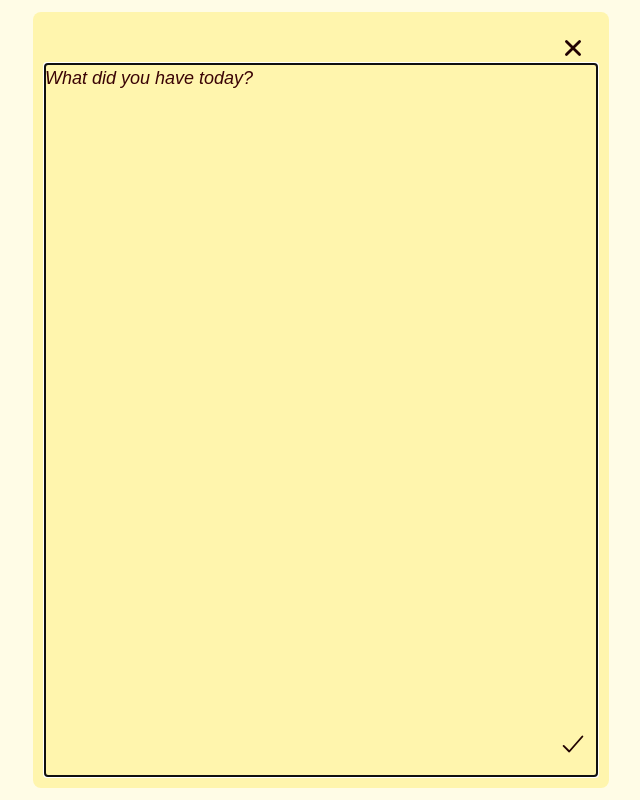
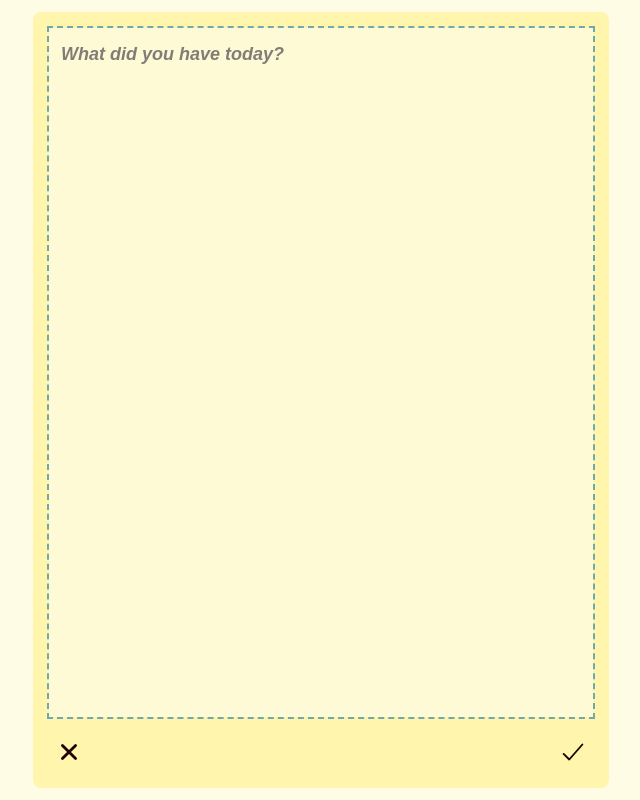
Before and after one commit to jloleysens/my-food-journal, a React (Create React App) app: page / in a window 1280 px wide. Both pictures are taken after a click on the button 640 px from the left and 754 px from the top of the page. Shown: the whole page, without its empty margins (319-959 px from the left). Built offline with nearby package versions, Linux system fonts and the light colour scheme.

Commit message:
styling and layout updates

```diff
--- a/src/App.tsx
+++ b/src/App.tsx
@@ -37,8 +37,6 @@ function App() {
     return <div>Loading...</div>;
   }
 
-  console.log(days);
-
   return (
     <>
       <div className="phone-content-width sm:w-96 md:w-144 mx-auto my-0 overflow-auto pt-10 pb-24 bg-lightBg text-black leading-6">
--- a/src/containers/AddEntry.module.css
+++ b/src/containers/AddEntry.module.css
@@ -1,5 +1,6 @@
 .addEntry span[contenteditable]:empty::before {
   content: attr(data-placeholder);
   font-style: italic;
-  color: theme(colors.darkestShade);
+  color: theme(colors.subduedText);
+  font-weight: theme(fontWeight.semibold);
 }
--- a/src/containers/AddEntry.tsx
+++ b/src/containers/AddEntry.tsx
@@ -2,6 +2,7 @@ import React, { FunctionComponent, useState, useEffect } from 'react';
 import { IoAdd, IoCheckmark, IoClose } from 'react-icons/io5';
 
 import { useIsAddingEntry, useAddEntry } from '../state';
+import { SpacerVXS } from '../components';
 
 import styles from './AddEntry.module.css';
 
@@ -24,11 +25,11 @@ export const AddEntry: FunctionComponent<Props> = ({}) => {
         isAddingEntry ? 'h-full pt-3' : 'h-20'
       } pb-3 w-[inherit]`}
     >
-      <div className="bg-lightBgDarker2 w-full h-full rounded-lg p-3">
+      <div className="bg-lightBgDarker2 w-full h-full rounded-lg p-4">
         {isAddingEntry ? (
-          <div className="h-full relative pt-10 text-lg">
+          <div className="flex flex-col h-full text-lg">
             <span
-              className="block h-full"
+              className="block bg-lightBgDarker1 p-3 h-full outline-dashed outline-2 outline-teal"
               data-placeholder="What did you have today?"
               contentEditable
               ref={(el) => {
@@ -36,7 +37,8 @@ export const AddEntry: FunctionComponent<Props> = ({}) => {
               }}
               onInput={(ev) => setEntryDescription(ev.currentTarget.innerText)}
             />
-            <div className="absolute top-1 right-1">
+            <SpacerVXS />
+            <div className="flex justify-between">
               {/* This and the buttons below should be a reusable component */}
               <button
                 className="h-10 aspect-[1]"
@@ -48,8 +50,6 @@ export const AddEntry: FunctionComponent<Props> = ({}) => {
                   <IoClose size={30} />
                 </div>
               </button>
-            </div>
-            <div className="absolute bottom-1 right-1">
               <button
                 className="h-10 aspect-[1]"
                 onClick={() => {
--- a/tailwind.config.js
+++ b/tailwind.config.js
@@ -12,6 +12,7 @@ module.exports = {
       lightBgDarker1: '#FFFAD6',
       lightBgDarker2: '#FFF5AD',
       lightBgDarker3: '#FFE20A',
+      subduedText: '#7F7D76',
       teal: '#6FA9AE',
       darkestShade: '#3A0305',
       black: '#210203',
```
